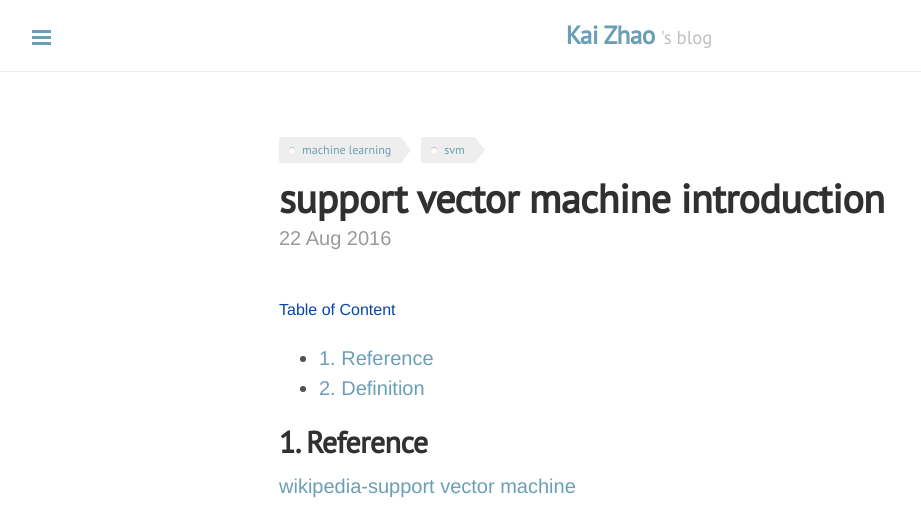
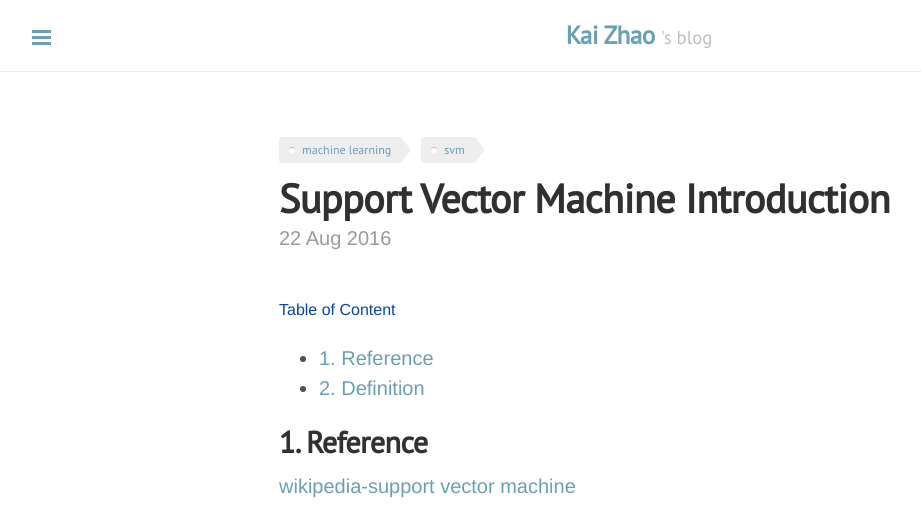
Before and after one commit to loverszhaokai/loverszhaokai.github.io, a Jekyll site: the page built from _posts/2016-08-22-support-vector-machine-introduction.md, in a window 1280 px wide. Shown: the top 526 px of the page, without its empty margins (1-922 px from the left). Built offline with Jekyll 4.4.1, drawn with Linux system fonts in a browser that asks for light colours; nearby versions of some CDN libraries; comment, search, counter and statistics services are not loaded.

```diff
--- a/_posts/2016-08-22-support-vector-machine-introduction.md
+++ b/_posts/2016-08-22-support-vector-machine-introduction.md
@@ -1,6 +1,6 @@
 ---
 layout: post
-title: "support vector machine introduction"
+title: "Support Vector Machine Introduction"
 date:   2016-08-22 20:00
 categories: ["machine learning"]
 tags: ["machine learning", "svm"]
```
